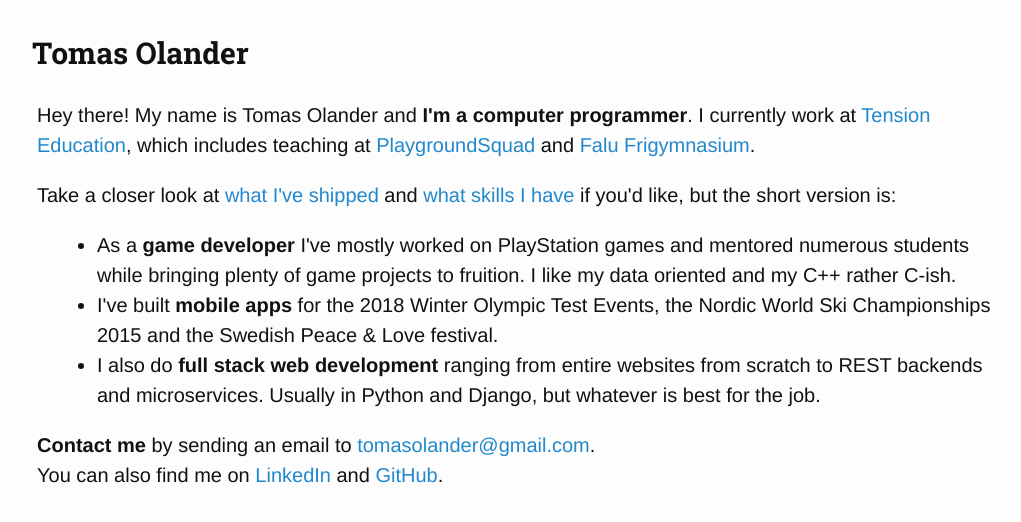
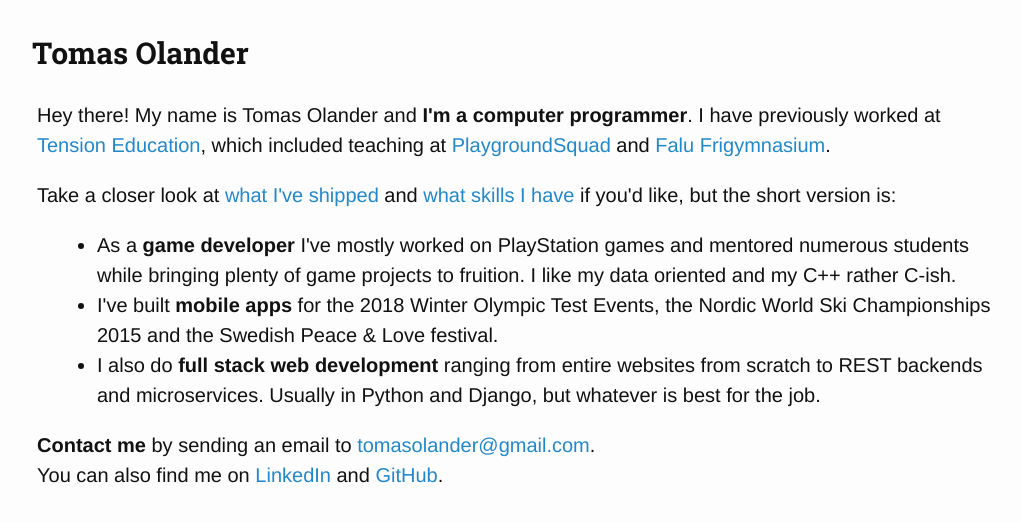
Before and after one commit to toumaz/toumaz.github.io, a Jekyll site: the page built from index.html, in a window 1280 px wide. Shown: the top 522 px of the page, without its empty margins (123-1144 px from the left). Built offline with Jekyll 4.4.1, drawn with Linux system fonts in a browser that asks for light colours; nearby versions of some CDN libraries.

Commit message:
State change

```diff
--- a/index.html
+++ b/index.html
@@ -4,8 +4,8 @@
 
 <p>
   Hey there! My name is Tomas Olander and <strong>I'm a computer programmer</strong>.
-  I currently work at
-  <a href="http://tension.se">Tension Education</a>, which includes teaching at
+  I have previously worked at
+  <a href="http://tension.se">Tension Education</a>, which included teaching at
   <a href="https://playgroundsquad.com">PlaygroundSquad</a> and
   <a href="http://www.falufri.se">Falu Frigymnasium</a>.
 </p>
```
